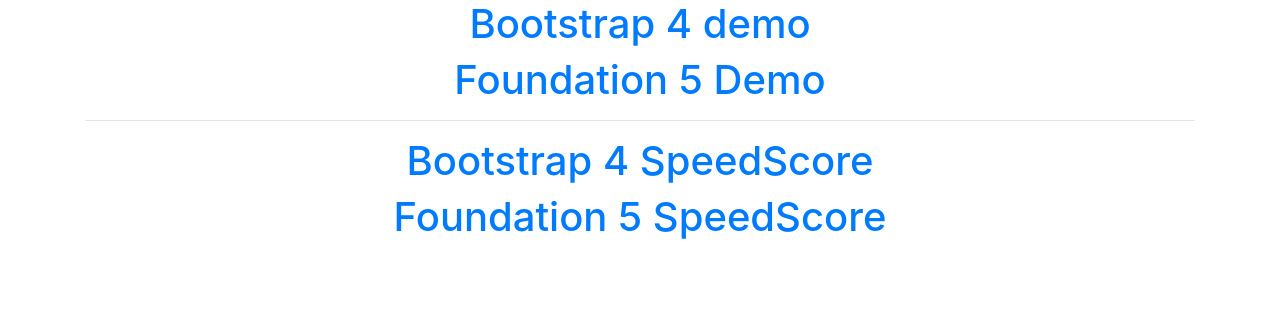
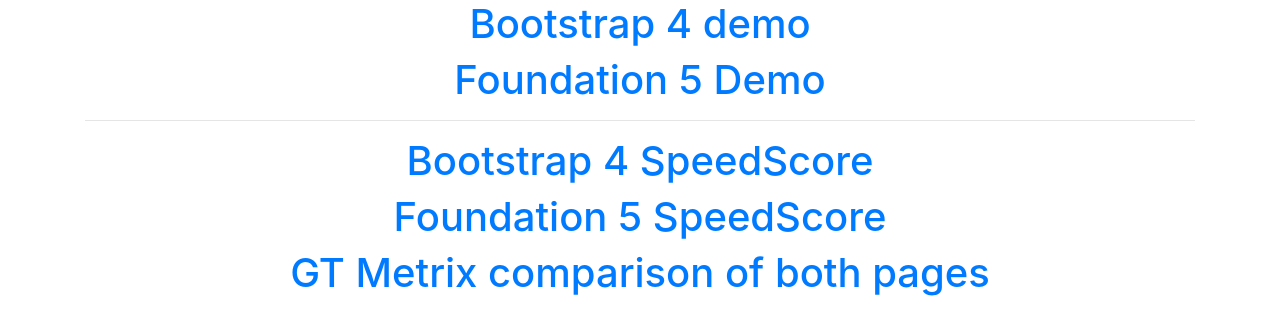
Before and after one commit to b-withers/bd-speedtest, a plain HTML site: page index.html in a window 1280 px wide. Drawn offline with nearby package versions, Linux system fonts and the light colour scheme.

Commit message:
gtmetrix

```diff
--- a/index.html
+++ b/index.html
@@ -31,6 +31,9 @@
                 <h1><a href="https://developers.google.com/speed/pagespeed/insights/?url=https%3A%2F%2Fb-withers.github.io%2Fbd-speedtest%2Ffoundation5.html&tab=mobile"
                         target="_blank">Foundation 5 SpeedScore</a></h1>
 
+                <h1><a href="https://gtmetrix.com/compare/EP2jvF1P/RbYySvR5" target="_blank">GT Metrix comparison of
+                        both pages</a></h1>
+
             </div>
         </div>
     </div>
```
Lines whose indentation alone changed are shown as unchanged.
